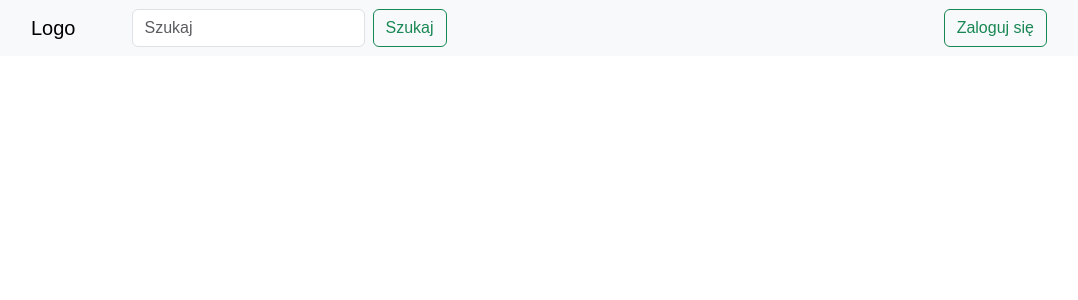
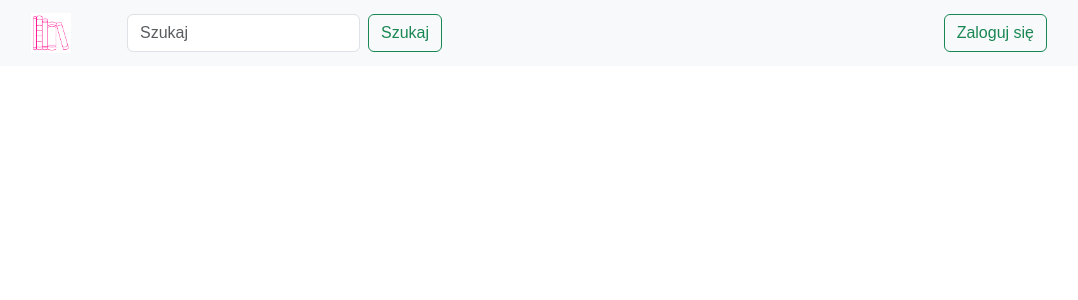
Before and after one commit to DariaOgd/bazodanowe, a React (Create React App) app in the folder client/: page / in a window 1280 px wide. Shown: the top 300 px of the page, without its empty margins (93-1171 px from the left). Built offline with nearby package versions, Linux system fonts and the light colour scheme.

Commit message:
small changes

```diff
--- a/client/public/index.html
+++ b/client/public/index.html
@@ -2,7 +2,7 @@
 <html lang="en">
   <head>
     <meta charset="utf-8" />
-    <link rel="icon" href="%PUBLIC_URL%/favicon.ico" />
+    <link rel="icon" href="%PUBLIC_URL%/minilogo.png" />
     <meta name="viewport" content="width=device-width, initial-scale=1" />
     <meta name="theme-color" content="#000000" />
     <meta
@@ -24,7 +24,7 @@
       work correctly both with client-side routing and a non-root public URL.
       Learn how to configure a non-root public URL by running `npm run build`.
     -->
-    <title>React App</title>
+    <title>Paperback Paradise</title>
   </head>
   <body>
     <noscript>You need to enable JavaScript to run this app.</noscript>
--- a/client/src/components/navbar/NavbarDefault.jsx
+++ b/client/src/components/navbar/NavbarDefault.jsx
@@ -26,7 +26,15 @@ function NavbarDefault() {
   return (
     <Navbar expand="lg" className="bg-body-tertiary" id="nav">
       <Container fluid>
-        <Navbar.Brand href="#">Logo</Navbar.Brand>
+        <Navbar.Brand href="#">
+          <img
+            src="../minilogo.png" // Zmiana ścieżki do logo
+            width="40"
+            height="40"
+            className="d-inline-block align-top"
+            alt="Logo"
+  />
+        </Navbar.Brand>
         <Navbar.Toggle aria-controls="navbarScroll" />
         <Navbar.Collapse id="navbarScroll">
           <Nav
@@ -57,7 +65,7 @@ function NavbarDefault() {
               <ul className={`dropdown-menu${dropdownOpen ? ' show' : ''} dropdown-menu-end`} aria-labelledby="dropdownMenuButton">
                 {/* Add "dropdown-menu-right" class to align the dropdown to the right */}
                 {/* Add custom CSS class to handle overflow-x */}
-                <li className="custom-dropdown-item"><a className="dropdown-item" href="#">Dodaj produkt</a></li>
+                <li className="custom-dropdown-item"><a className="dropdown-item" href="/add">Dodaj produkt</a></li>
                 <li className="custom-dropdown-item"><a className="dropdown-item" href="#">Zamówienia</a></li>
                 <li className="custom-dropdown-item"><hr className="dropdown-divider" /></li>
                 <li className="custom-dropdown-item">
--- a/client/src/pages/add/Add.jsx
+++ b/client/src/pages/add/Add.jsx
@@ -102,6 +102,7 @@ const Add = () => {
             <input
               type="number"
               name="price"
+              min="1"
               placeholder="Product price"
               onChange={handleChange}
             />
```
Also changed, not shown: client/public/logo.png (added), client/public/minilogo.png (added).
